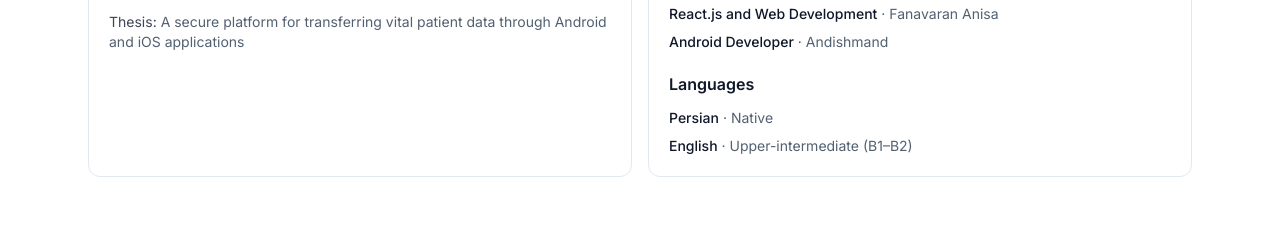
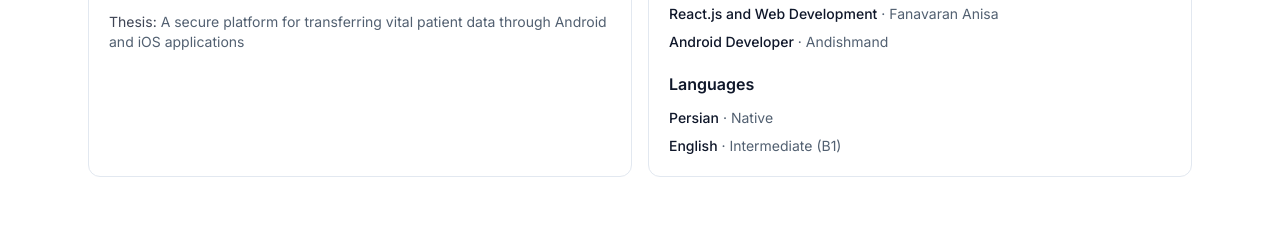
Before and after one commit to KianooshSoleimani/kianooshsoleimani.github.io, a Next.js app: page / in a window 1280 px wide. Shown: the part 4740-4967 px from the top of the page. Built offline with nearby package versions, Linux system fonts and the light colour scheme.

Commit message:
English level: B1

```diff
--- a/content/credentials.ts
+++ b/content/credentials.ts
@@ -20,9 +20,5 @@ export const certifications: Certification[] = [
 
 export const languages: Language[] = [
   { name: "Persian", level: "Native" },
-  {
-    name: "English",
-    level: "Upper-intermediate (B1–B2)",
-    detail: "Reading and speaking upper-intermediate; writing and listening intermediate.",
-  },
+  { name: "English", level: "Intermediate (B1)" },
 ];
```
